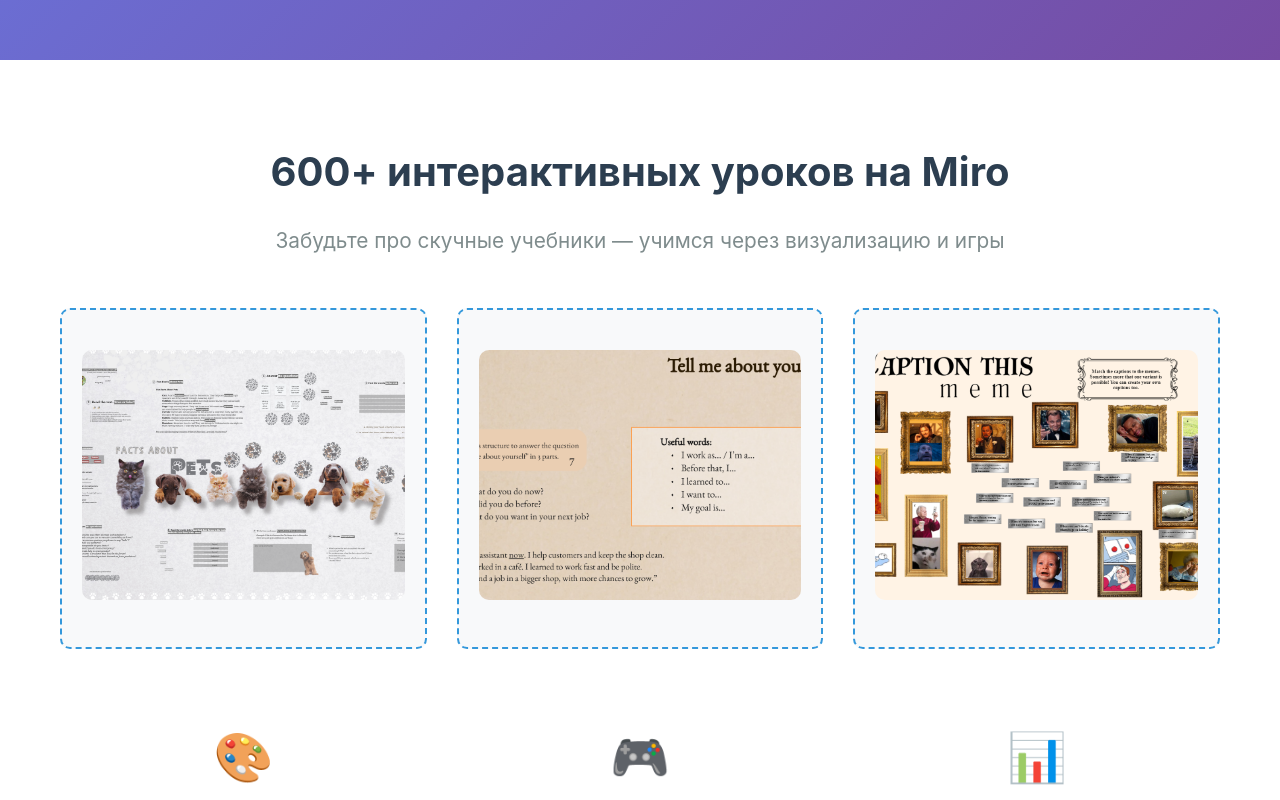
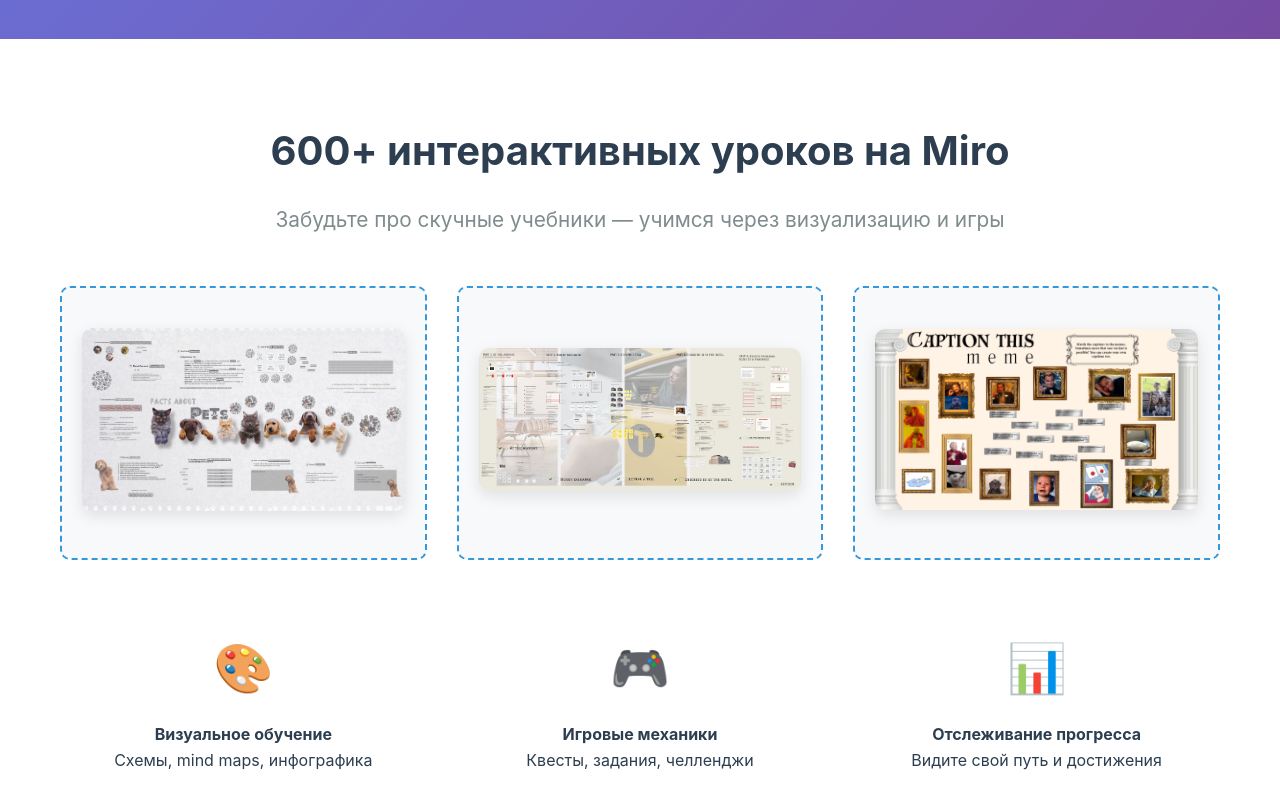
Before and after one commit to VitoNovak/english-with-vito, a plain HTML site: page index.html in a window 1280 px wide. Shown: the part 1464-2264 px from the top of the page. Drawn offline with Linux system fonts and the light colour scheme.

Commit message:
index.html

```diff
--- a/index.html
+++ b/index.html
@@ -845,11 +845,9 @@
 <img src="chill-photo.jpg" alt="Vito - преподаватель английского" style="width: 100%; height: 500px; object-fit: cover; border-radius: 10px; box-shadow: 0 20px 40px rgba(0,0,0,0.1);">
                         <div>
                             <strong>📸 СЮДА ВСТАВЬТЕ:</strong><br>
-                            Ваше главное фото<br>
-                            (портрет, профессиональное фото)<br>
-                            Рекомендуемый размер: 500x500px или больше
-                        </div>
-                    </div>
+
+
+                  </div>
                     <div class="expert-badge">
                         <strong>7+ лет опыта</strong>
                         <span>600+ интерактивных уроков</span>
@@ -921,17 +919,17 @@
             <div class="miro-gallery">
                 <div class="miro-placeholder">
                     <div>
-                        <img src="animal-big.png" alt="Урок про животных на Miro" style="width: 100%; height: 250px; object-fit: cover; border-radius: 10px;">
+                        <img src="animal-big.png" alt="Урок про животных на Miro" style="width: 100%; max-width: 400px; height: auto; border-radius: 10px; box-shadow: 0 5px 15px rgba(0,0,0,0.1);">
                     </div>
                 </div>
                 <div class="miro-placeholder">
                     <div>
-                        <img src="jobint-small.png" alt="Урок собеседование на Miro" style="width: 100%; height: 250px; object-fit: cover; border-radius: 10px;">
+                        <img src="travaling-big.png" alt="Урок про путешествия на Miro" style="width: 100%; max-width: 400px; height: auto; border-radius: 10px; box-shadow: 0 5px 15px rgba(0,0,0,0.1);">
                     </div>
                 </div>
                 <div class="miro-placeholder">
                     <div>
-                        <img src="mems-big.png" alt="Интерактивные игры на Miro" style="width: 100%; height: 250px; object-fit: cover; border-radius: 10px;">
+                        <img src="mems-big.png" alt="Интерактивные игры на Miro" style="width: 100%; max-width: 400px; height: auto; border-radius: 10px; box-shadow: 0 5px 15px rgba(0,0,0,0.1);">
                     </div>
                 </div>
             </div>
```
